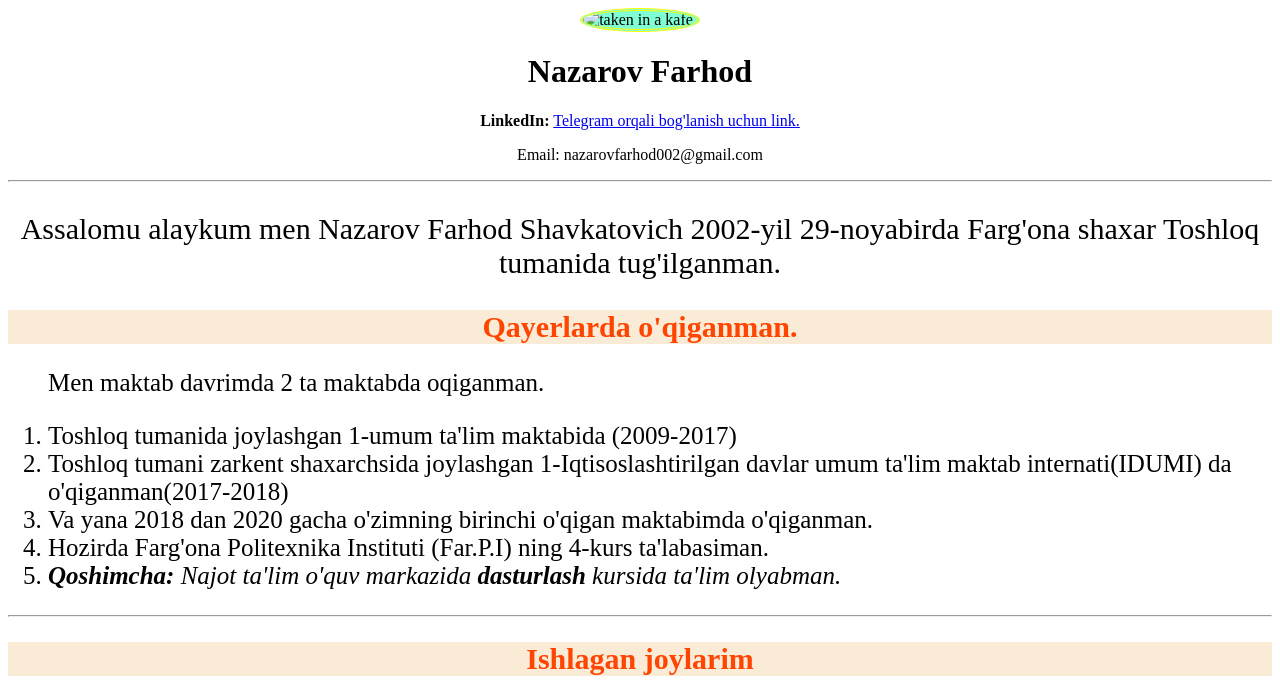
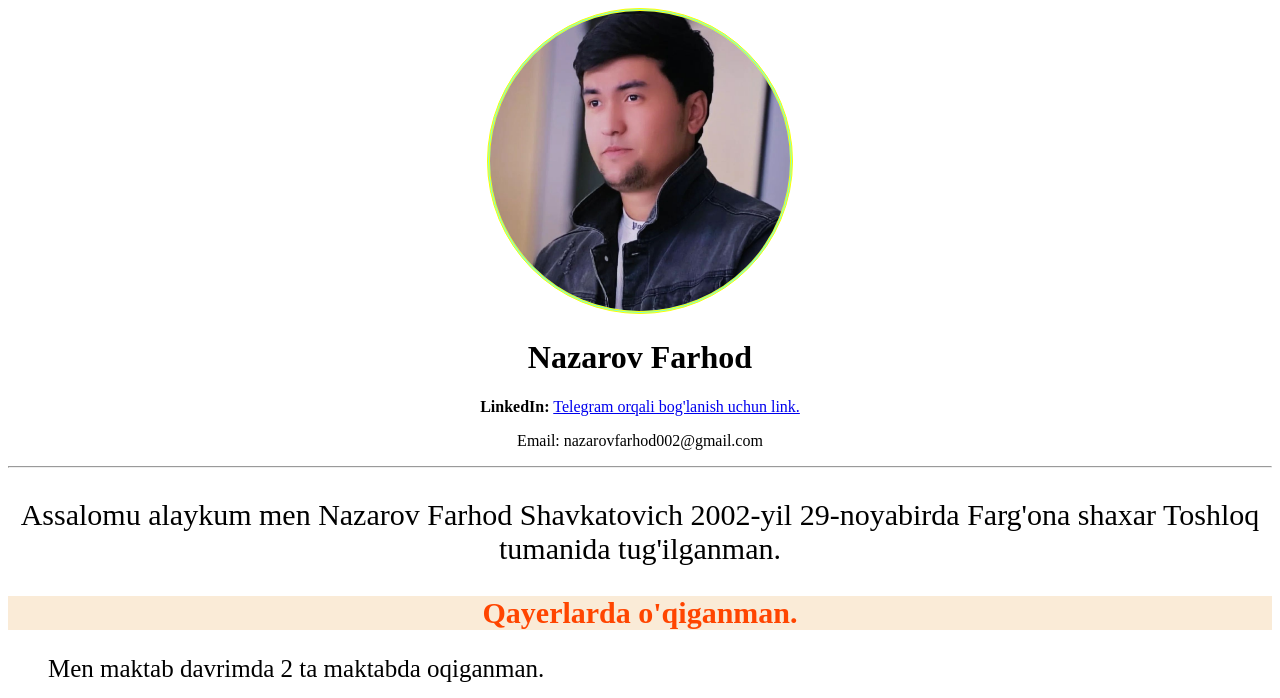
Before and after one commit to Nazarovfarhod/my-first_rezyume, a plain HTML site: page index.html in a window 1280 px wide. Shown: the top 698 px of the page. Drawn offline with Linux system fonts and the light colour scheme.

Commit message:
my_first_rezyume finished

```diff
--- a/index.html
+++ b/index.html
@@ -38,7 +38,7 @@
 <body>
   <header>
     <div>
-      <img src="./img/ozim1.jpg" alt="taken in a kafe." id="photo">
+      <img src="./image/ozim1.jpg" alt="taken in a kafe." id="photo">
     </div>
     <h1>Nazarov Farhod</h1>
     <b>LinkedIn:</b>
```
